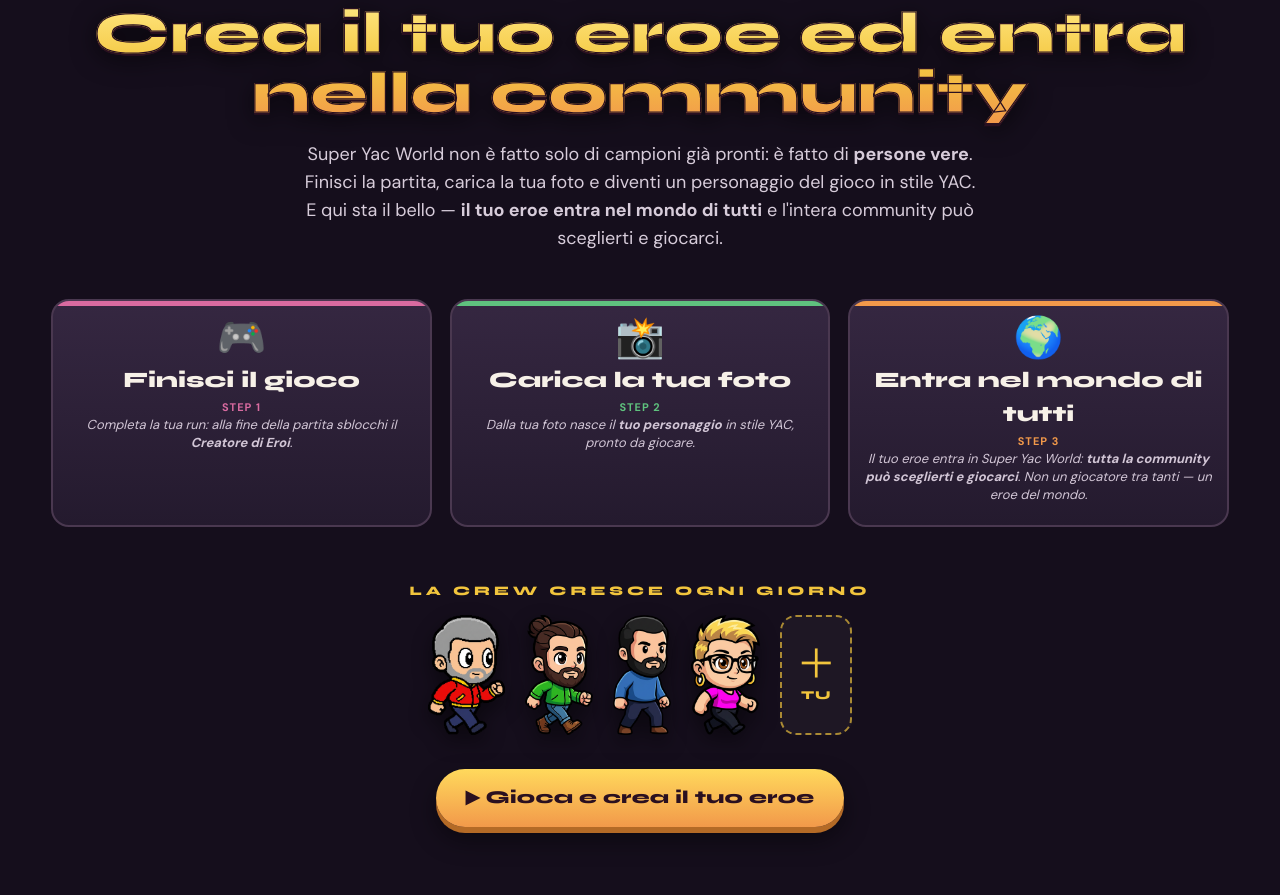
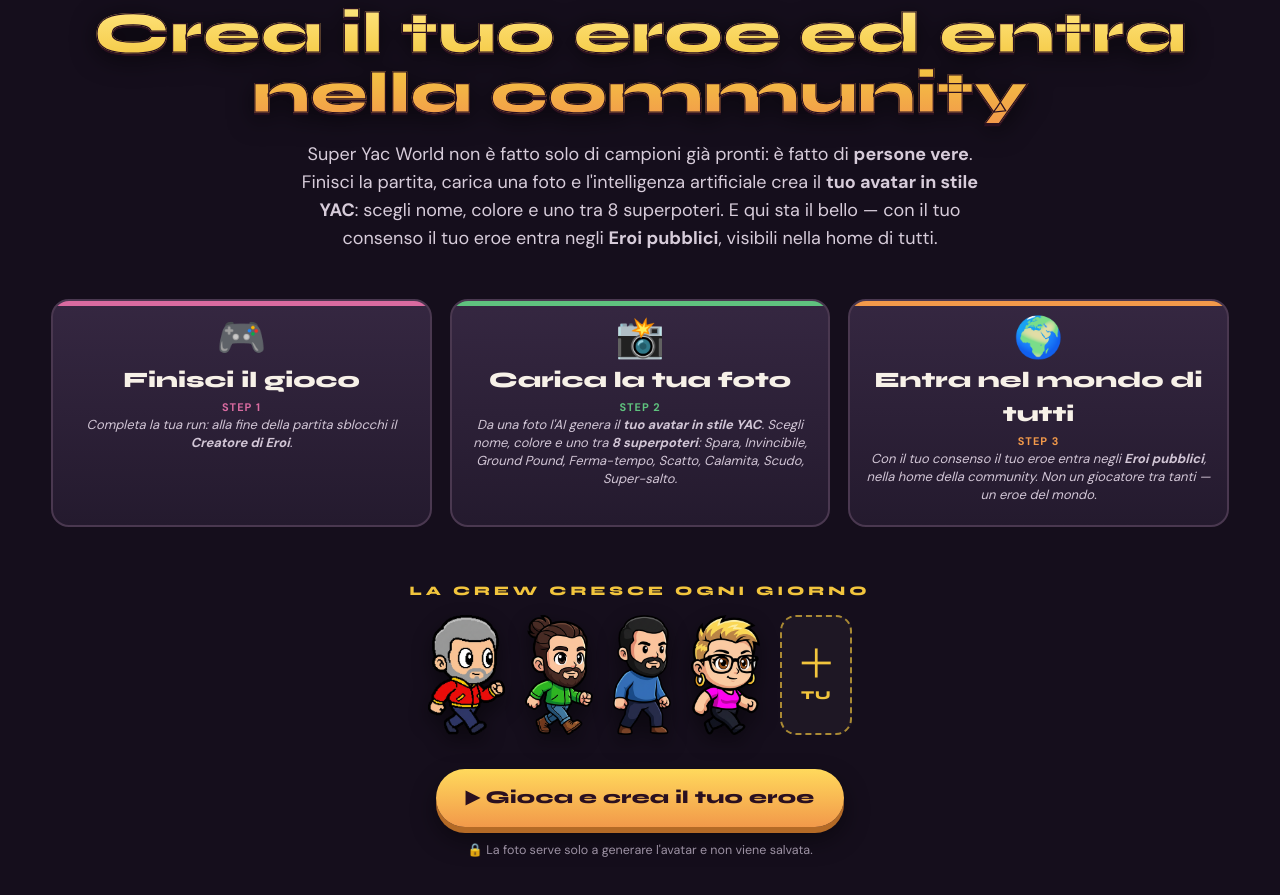
Before and after one commit to mementohairmilano-bit/super-yac-world, a website built with Vite: page landing/index.html in a window 1280 px wide. Shown: the part 5232-6127 px from the top of the page. Built offline with nearby package versions, Linux system fonts and the light colour scheme.

Commit message:
Landing: copy 'Crea il tuo eroe' allineato al flusso reale
Avatar generato dalla foto via AI in stile YAC; scelta di nome, colore e
uno tra 8 superpoteri; con consenso l'eroe entra negli Eroi pubblici nella
home della community. Aggiunta nota privacy (foto non salvata).

```diff
--- a/landing/index.html
+++ b/landing/index.html
@@ -459,9 +459,9 @@
     <p class="kicker rv">Il prossimo eroe sei tu</p>
     <h2 class="sec rv d1 block-title">Crea il tuo eroe ed entra nella community</h2>
     <p class="sec-lead rv d2">Super Yac World non è fatto solo di campioni già pronti: è fatto di
-      <b>persone vere</b>. Finisci la partita, carica la tua foto e diventi un personaggio del gioco
-      in stile YAC. E qui sta il bello — <b>il tuo eroe entra nel mondo di tutti</b> e l'intera
-      community può sceglierti e giocarci.</p>
+      <b>persone vere</b>. Finisci la partita, carica una foto e l'intelligenza artificiale crea il
+      <b>tuo avatar in stile YAC</b>: scegli nome, colore e uno tra 8 superpoteri. E qui sta il bello —
+      con il tuo consenso il tuo eroe entra negli <b>Eroi pubblici</b>, visibili nella home di tutti.</p>
 
     <div class="heroes" style="grid-template-columns:repeat(3,1fr)">
       <div class="hcard rv" style="--c:var(--magenta)">
@@ -472,12 +472,12 @@
       <div class="hcard rv d1" style="--c:var(--green)">
         <div class="ic" style="font-size:40px;line-height:1;margin-bottom:6px">📸</div>
         <div class="nm">Carica la tua foto</div><div class="rl">Step 2</div>
-        <p class="ab">Dalla tua foto nasce il <b>tuo personaggio</b> in stile YAC, pronto da giocare.</p>
+        <p class="ab">Da una foto l'AI genera il <b>tuo avatar in stile YAC</b>. Scegli nome, colore e uno tra <b>8 superpoteri</b>: Spara, Invincibile, Ground Pound, Ferma-tempo, Scatto, Calamita, Scudo, Super-salto.</p>
       </div>
       <div class="hcard rv d2" style="--c:var(--peach)">
         <div class="ic" style="font-size:40px;line-height:1;margin-bottom:6px">🌍</div>
         <div class="nm">Entra nel mondo di tutti</div><div class="rl">Step 3</div>
-        <p class="ab">Il tuo eroe entra in Super Yac World: <b>tutta la community può sceglierti e giocarci</b>. Non un giocatore tra tanti — un eroe del mondo.</p>
+        <p class="ab">Con il tuo consenso il tuo eroe entra negli <b>Eroi pubblici</b>, nella home della community. Non un giocatore tra tanti — un eroe del mondo.</p>
       </div>
     </div>
 
@@ -498,6 +498,7 @@
     <div class="hero-cta rv d4" style="justify-content:center;margin-top:34px">
       <a class="btn" href="https://www.superyacworld.it" target="_blank" rel="noopener">▶ Gioca e crea il tuo eroe</a>
     </div>
+    <p class="rv d4" style="font-size:12.5px;color:#9c91a3;margin-top:14px">🔒 La foto serve solo a generare l'avatar e non viene salvata.</p>
   </div>
 </section>
 
```
